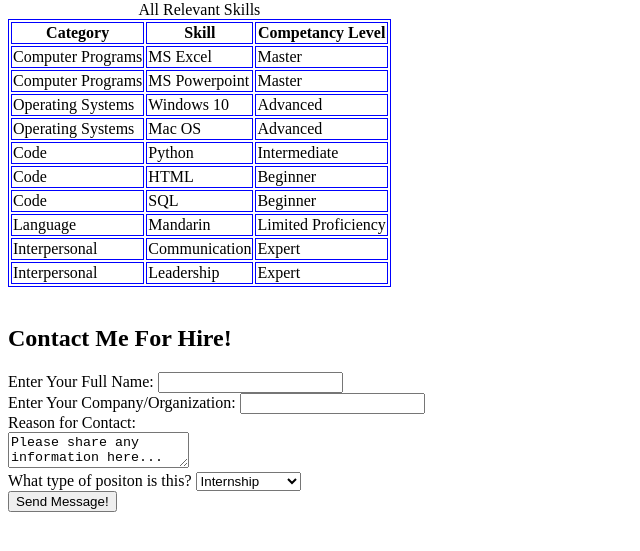
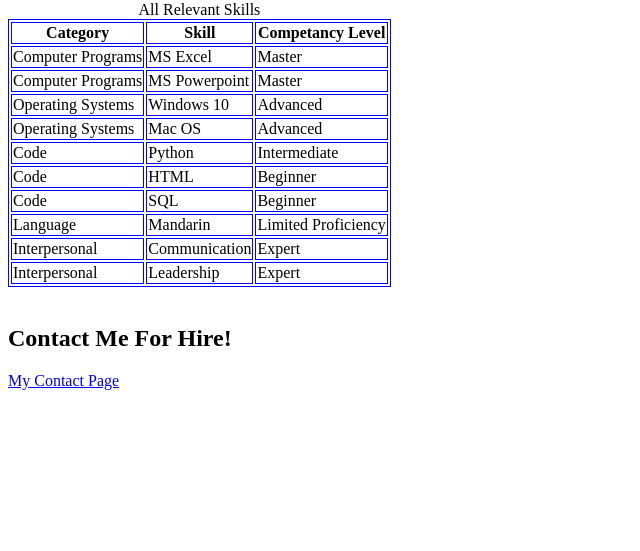
Before and after one commit to enags220/ist263, a plain HTML site: page lab04/skills.html in a window 1280 px wide. Shown: the part 79-630 px from the top of the page, without its empty margins (0-640 px from the left). Drawn offline with Linux system fonts and the light colour scheme.

Commit message:
update skills

```diff
--- a/lab04/skills.html
+++ b/lab04/skills.html
@@ -83,36 +83,7 @@
         <br>
 
         <h2>Contact Me For Hire!</h2>
+        <a href="https://enags220.github.io/ist263/lab04/contact.html">My Contact Page</a>
 
-        <!--Start of the form-->
-        <form action="mailto:ernagors@syr.edu" method="POST">
-
-        <!-- Text field-->
-        <label for="fullname">Enter Your Full Name: </label>
-        <input type="text" id="fullname" name="fname">
-        <br>
-        <label for="company">Enter Your Company/Organization: </label>
-        <input type="text" id="company" name="coname">
-        <br>
-
-        <!--Text area-->
-        <label for="reason">Reason for Contact:</label> <br>
-        <textarea id="reason" name="reason">Please share any information here...</textarea>
-        <br>
-
-        <!-- Select -->
-        <label for="positon">What type of positon is this?</label>
-        <select id="positon" name="positon">
-            <option value="internship">Internship</option>
-            <option value="parttime">Part Time Job</option>
-            <option value="fulltime">Full Time Job</option>
-            <option value="internship">N/A</option>
-        </select>
-        <br>
-
-        <!-- Submit button-->
-        <input type="submit" value="Send Message!">
-
-        </form>
     </body>
 </html>
```
